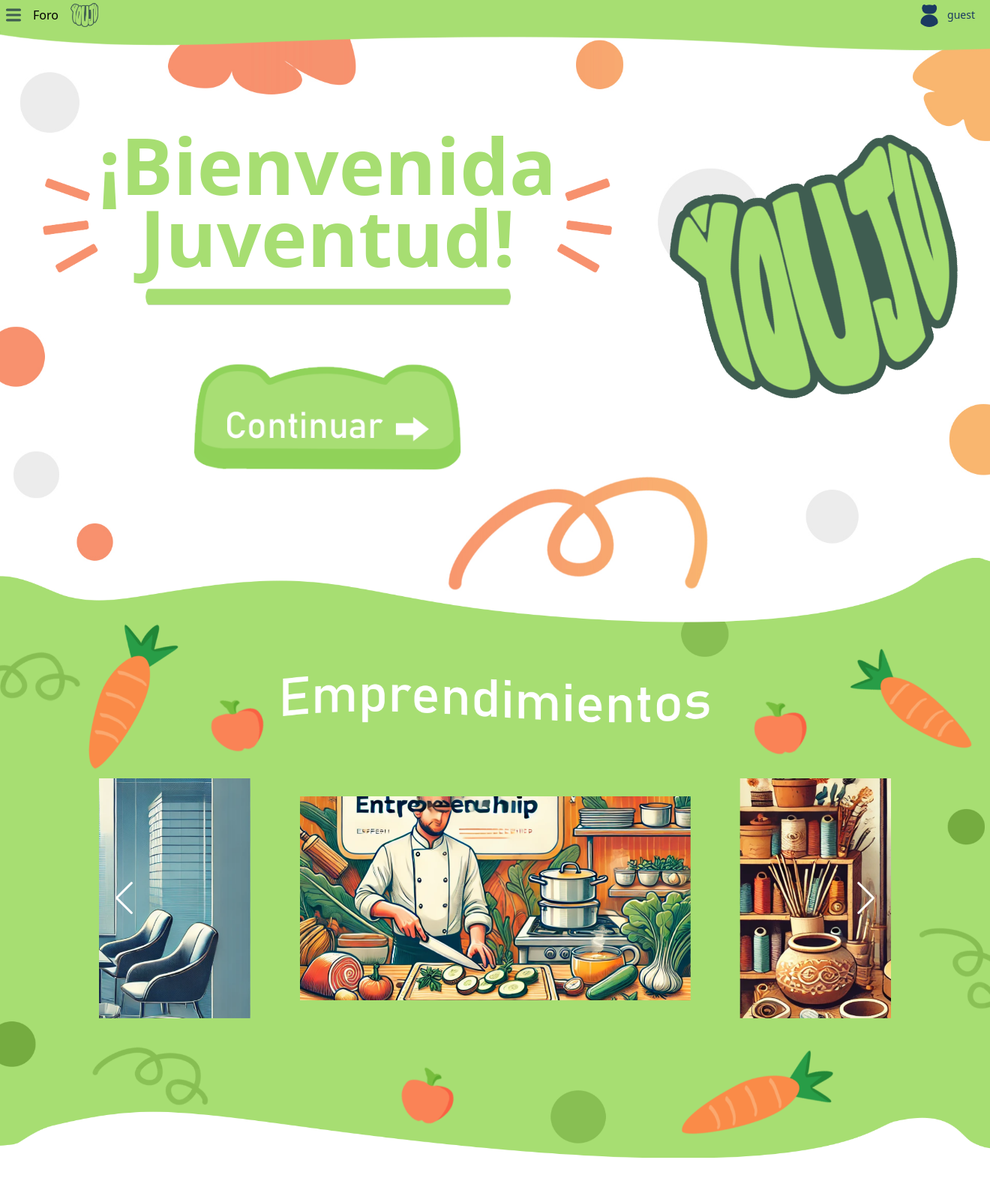
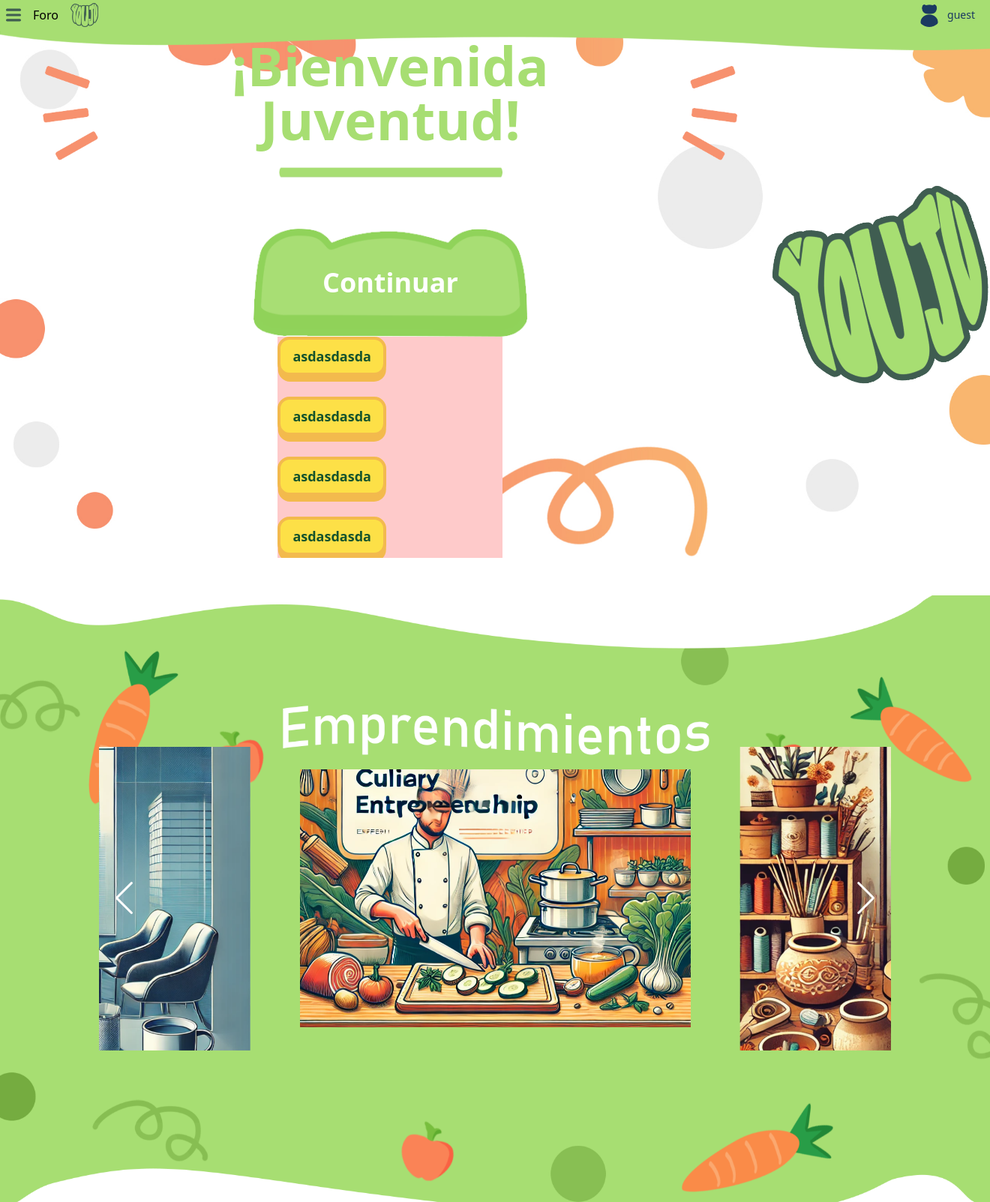
Before and after one commit to YouJu0/YouJu, a PHP site: page /src/index.php in a window 1320 px wide. Shown: the whole page at 75% size. Run offline with PHP 8.4, Linux system fonts and the light colour scheme; some libraries are stand-ins or nearby versions.

Commit message:
arreglos en responsive, tamaños de elementos y creacion de botones para mensajes (No colocados ni termniados)

```diff
--- a/src/index.php
+++ b/src/index.php
@@ -1,12 +1,13 @@
 <?php
 include_once('./tools/sessionConfig.php');
-if (!isset($_SESSION['sesionMain'])) {
-  //si no está seteada te manda para login
-  //header("Location: ./pages/sesiones/login.php");
 $offline = array(
   "estado" => "deslogeado",
   "name" => "guest"
 );
+
+if (!isset($_SESSION['sesionMain'])) {
+  // Si no está seteada te manda para login (descomentar si se requiere redirección)
+  // header("Location: ./pages/sesiones/login.php");
 }
 ?>
 
@@ -29,9 +30,10 @@ if (!isset($_SESSION['sesionMain'])) {
     .swiper-container {
       display: flex;
       justify-content: center;
+
       width: 80%;
       margin-inline: auto;
-      height: 40vh;
+      height: 50%;
       overflow: hidden;
       position: relative;
     }
@@ -79,20 +81,18 @@ if (!isset($_SESSION['sesionMain'])) {
       margin-top: 50px;
     }
 
-
-/* Estilo del popup no borrar pls a menos que lo cambien por algo mejor jeje */
     .popup {
-    display: none; /* Ocultar el popup por defecto */
+      display: none;
       position: fixed;
       left: 0;
       top: 0;
       width: 100%;
       height: 100%;
-    background-color: rgba(0, 0, 0, 0.7); /* Fondo semitransparente */
+      background-color: rgba(0, 0, 0, 0.7);
       justify-content: center;
       align-items: center;
-    z-index: 1000; /* Asegurarse de que esté sobre otros elementos */
-    pointer-events: none; /* Deshabilitar interacción con elementos subyacentes */
+      z-index: 1000;
+      pointer-events: none;
     }
 
     .popup-content {
@@ -101,7 +101,8 @@ if (!isset($_SESSION['sesionMain'])) {
       border-radius: 5px;
       width: 300px;
       text-align: center;
-    pointer-events: auto; /* Habilitar interacción con el contenido del popup */
+      pointer-events: auto;
+      position: relative;
     }
 
     .close {
@@ -111,16 +112,16 @@ if (!isset($_SESSION['sesionMain'])) {
       cursor: pointer;
       font-size: 24px;
     }
-
-
-
   </style>
 </head>
 
-<body>
+<body class="flex flex-col max-w-screen ">
+
+  <!-- Cabeza de la pagina -->
+
   <img id="img-header" class="flex absolute w-screen mt-9" style="z-index: 100;" src="./assets/headerWave.png" alt="">
 
-  <header class="flex flex-row fixed z-[999] h-9 bg-[#A7DE72] py-5 items-center justify-between px-2 top-0 w-full">
+  <header class="flex flex-row fixed z-[999] h-9 bg-[#A7DE72] py-5 items-center justify-between px-2 top-0 w-screen">
     <div class="flex items-center h-full flex-row gap-4 justify-center">
       <!-- Menú desplegable de izquierda a derecha -->
       <div class="hs-dropdown relative inline-flex">
@@ -128,21 +129,28 @@ if (!isset($_SESSION['sesionMain'])) {
           <img src="assets/menu.svg" class="h-5" alt="">
         </button>
         <div class="hs-dropdown-menu transition-[opacity,margin] duration hs-dropdown-open:opacity-100 opacity-0 hidden min-w-[200px] bg-white shadow-md rounded-lg p-2 mt-2 dark:bg-neutral-800 dark:border dark:border-neutral-700 dark:divide-neutral-700" aria-labelledby="hs-menu-trigger">
-          <a class="flex items-center gap-x-3.5 py-2 px-3 rounded-lg text-sm text-gray-800 hover:bg-gray-100 focus:outline-none focus:bg-gray-100 dark:text-neutral-400 dark:hover:bg-neutral-700 dark:hover:text-neutral-300 dark:focus:bg-neutral-700" href="#">
-            Inicio
-          </a>
-          <a class="flex items-center gap-x-3.5 py-2 px-3 rounded-lg text-sm text-gray-800 hover:bg-gray-100 focus:outline-none focus:bg-gray-100 dark:text-neutral-400 dark:hover:bg-neutral-700 dark:hover:text-neutral-300 dark:focus:bg-neutral-700" href="#">
-            Servicios
-          </a>
-          <a class="flex items-center gap-x-3.5 py-2 px-3 rounded-lg text-sm text-gray-800 hover:bg-gray-100 focus:outline-none focus:bg-gray-100 dark:text-neutral-400 dark:hover:bg-neutral-700 dark:hover:text-neutral-300 dark:focus:bg-neutral-700" href="#">
-            Contacto
-          </a>
+          <a class="flex items-center gap-x-3.5 py-2 px-3 rounded-lg text-sm
+                  text-gray-800 hover:bg-gray-100 focus:outline-none
+                  focus:bg-gray-100 dark:text-neutral-400
+                  dark:hover:bg-neutral-700 dark:hover:text-neutral-300
+                  dark:focus:bg-neutral-700"
+            href="#">Inicio</a>
+          <a class="flex items-center gap-x-3.5 py-2 px-3 rounded-lg text-sm
+                  text-gray-800 hover:bg-gray-100 focus:outline-none
+                  focus:bg-gray-100 dark:text-neutral-400 dark:hover:bg-neutral-700
+                  dark:hover:text-neutral-300 dark:focus:bg-neutral-700"
+            href="#">Servicios</a>
+          <a class="flex items-center gap-x-3.5 py-2 px-3 rounded-lg text-sm
+                  text-gray-800 hover:bg-gray-100 focus:outline-none
+                  focus:bg-gray-100 dark:text-neutral-400 dark:hover:bg-neutral-700
+                  dark:hover:text-neutral-300 dark:focus:bg-neutral-700"
+            href="#">Contacto</a>
         </div>
       </div>
       <?php
-            if(isset($_SESSION['sesionMain'])){
+      if (isset($_SESSION['sesionMain'])) {
         echo '<a href="./pages/chat/chat.php"> Foro </a>';
-            } else{
+      } else {
         echo '<button id="openPopup">Foro</button>';
       }
       ?>
@@ -156,9 +164,9 @@ if (!isset($_SESSION['sesionMain'])) {
           <img class="w-8 h-auto rounded-full" src="assets/users.png">
           <span class="text-[#1B3A61] font-medium truncate max-w-[7.5rem]">
             <?php
-            if(isset($_SESSION['sesionMain'])){
+            if (isset($_SESSION['sesionMain'])) {
               echo $_SESSION['sesionMain']['nombre'];
-            } else{
+            } else {
               echo $offline["name"];
             }
             ?>
@@ -184,13 +192,13 @@ if (!isset($_SESSION['sesionMain'])) {
               Mi Perfil
             </a>
             <?php
-          if(isset($_SESSION['datosEmprendimiento'])){
+            if (isset($_SESSION['datosEmprendimiento'])) {
             ?>
               <a class="flex items-center gap-x-3.5 py-2 px-3 rounded-lg text-sm text-gray-800 hover:bg-gray-100 focus:outline-none focus:bg-gray-100 dark:text-neutral-400 dark:hover:bg-neutral-700 dark:hover:text-neutral-300 dark:focus:bg-neutral-700" href="./emprendimiento.php">
                 emprendimiento : <?php echo $_SESSION['datosEmprendimiento']["nombreEmprendimiento"]; ?>
               </a>
             <?php
-          }else {
+            } else {
             ?>
               <a class="flex items-center gap-x-3.5 py-2 px-3 rounded-lg text-sm text-gray-800 hover:bg-gray-100 focus:outline-none focus:bg-gray-100 dark:text-neutral-400 dark:hover:bg-neutral-700 dark:hover:text-neutral-300 dark:focus:bg-neutral-700" href="./pages/sesiones/registerEmprendimiento.php">
                 Registrar emprendimieto
@@ -211,28 +219,102 @@ if (!isset($_SESSION['sesionMain'])) {
 
   </header>
 
-  <main class="container">
-    <section id="welcome" class="flex flex-row justify-between items-center h-[calc(100vh-3.5rem)]">
-      <img src="./assets/backgrounds/first.jpg" alt="bg" class="absolute top-2 w-screen h-full z-[-1]">
-      <div class="flex flex-col justify-center items-center">
-        <div class="flex items-center p-14 text-[#A7DE72]">
+  <!-- Fin de la sección de encabezado -->
+
+
+
+  <!-- Inicio de la sección de bienvenida -->
+
+  <style>
+    #welcome {
+      background-image: url("./assets/backgrounds/first.jpg");
+      background-size: cover;
+      background-repeat: no-repeat;
+      background-position: center;
+    }
+  </style>
+
+  <main class="container max-w-[100vw] h-auto items-center justify-center ">
+    <section id="welcome" class="flex flex-col xl:flex-row justify-between items-center h-[calc(100vh-3.5rem)] overflow-hidden">
+      <div class="flex flex-col justify-center items-center w-full xl:w-auto">
+        <div class="flex items-center p-14 text-[#A7DE72] overflow-hidden mx-auto ">
           <img src="./assets/lines-title.png" class="h-32" alt="">
-          <div class="flex flex-col w-min justify-center">
-            <h1 class="text-[6.5rem] font-semibold leading-[6rem] text-center">¡Bienvenida Juventud!</h1>
-            <img src="./assets/underline.png" class="w-4/5 m-auto" alt="">
+          <div class="flex flex-col justify-center mx-4">
+            <h1 class="text-2xl sm:text-xl md:text-3xl lg:text-7xl font-semibold leading-tight text-center mx-auto">¡Bienvenida Juventud!</h1>
+            <img src="./assets/underline.png" class="w-4/5 m-auto mt-2 sm:w-3/5 md:w-2/5 sm:mt-4" alt="">
           </div>
           <img src="./assets/lines-title.png" class="h-32 scale-x-[-1]" alt="">
         </div>
-        <a href="#services" id="start-button" class="flex items-center justify-center">
-          <img src="./assets/first-button.png" class="h-36" alt="">
+
+        <a href="#services" id="start-button" class="btn flex items-center justify-center relative">
+          <p class="absolute inset text-4xl font-semibold text-white size-full flex items-center justify-center hover:mt-4 transition-all">
+            Continuar
+          </p>
+          <img src="./assets/components/btn/btn-green.png" class="btn h-20 sm:h-36" alt="">
         </a>
+
+        <style>
+          div.bubble {
+
+            /* &::after {
+              content: "";
+              position: absolute;
+              inset: 0;
+              background-color: #F3BA4D;
+              z-index: 0;
+              margin-bottom: -10px;
+              border-radius: 0.5rem
+            } */
+
+          }
+        </style>
+
+        <div class="size-[300px] bg-red-200 flex flex-col gap-5">
+
+          <div class="bubble relative w-max max-w-full mb-[8px]">
+            <div class="background absolute z-0 left-[50%] translate-x-[-50%] w-full h-full top-[8px] rounded-2xl bg-[#F3BA4D]"></div>
+
+            <div class="background sticky z-10 border-4 border-[#F3BA4D] w-max max-w-full bg-yellow-300 text-green-900 font-bold text-lg px-4 py-2 rounded-2xl truncate">
+              asdasdasda
             </div>
-      <img src="./assets/logo.png" class="h-80 -rotate-[16deg]" alt="">
+          </div>
+          <div class="bubble relative w-max max-w-full mb-[8px]">
+            <div class="background absolute z-0 left-[50%] translate-x-[-50%] w-full h-full top-[8px] rounded-2xl bg-[#F3BA4D]"></div>
+
+            <div class="background sticky z-10 border-4 border-[#F3BA4D] w-max max-w-full bg-yellow-300 text-green-900 font-bold text-lg px-4 py-2 rounded-2xl truncate">
+              asdasdasda
+            </div>
+          </div>
+          <div class="bubble relative w-max max-w-full mb-[8px]">
+            <div class="background absolute z-0 left-[50%] translate-x-[-50%] w-full h-full top-[8px] rounded-2xl bg-[#F3BA4D]"></div>
+
+            <div class="background sticky z-10 border-4 border-[#F3BA4D] w-max max-w-full bg-yellow-300 text-green-900 font-bold text-lg px-4 py-2 rounded-2xl truncate">
+              asdasdasda
+            </div>
+          </div>
+          <div class="bubble relative w-max max-w-full mb-[8px]">
+            <div class="background absolute z-0 left-[50%] translate-x-[-50%] w-full h-full top-[8px] rounded-2xl bg-[#F3BA4D]"></div>
+
+            <div class="background sticky z-10 border-4 border-[#F3BA4D] w-max max-w-full bg-yellow-300 text-green-900 font-bold text-lg px-4 py-2 rounded-2xl truncate">
+              asdasdasda
+            </div>
+          </div>
+
+        </div>
+      </div>
+
+      <img src="./assets/logo.png" class="h-32 sm:h-80 -rotate-[16deg] mt-10 md:block md:h-60" alt="">
     </section>
 
-    <section id="services" class="flex justify-center items-center h-[calc(100vh+0.56rem)] w-[100vw]">
-      <img src="./assets/backgrounds/second.png" alt="bg" class="absolute top-[calc(100vh-3.5rem)] left-0 w-full h-full z-[1]">
-      <div class="swiper-container">
+    <!-- Fin de la sección de bienvenida -->
+
+
+
+    <!-- Inicio de Sección de Servicios  -->
+
+    <section id="services" class="flex justify-center items-center h-[calc(100vh+0.56rem)] w-full relative bg-[url('./assets/backgrounds/second.png')] bg-cover bg-no-repeat bg-center">
+      <!-- <img src="" alt="bg" class="absolute left-0 w-full z-[1] top-0"> -->
+      <div class="swiper-container relative w-[200px]">
         <div class="swiper-wrapper">
           <div class="swiper-slide">
             <img src="./assets/emprendimientos/a.webp" alt="Imagen 1" />
@@ -254,6 +336,8 @@ if (!isset($_SESSION['sesionMain'])) {
           </div>
         </div>
 
+
+
         <!-- Paginación -->
         <div class="swiper-pagination"></div>
 
@@ -263,13 +347,16 @@ if (!isset($_SESSION['sesionMain'])) {
       </div>
 
     </section>
+
+    <!-- Fin de Sección de Servicios  -->
   </main>
-        <!--zona para popup -->
+
+  <!-- Zona para popup -->
   <div id="popup" class="popup">
     <div class="popup-content">
       <span id="closePopup" class="close">&times;</span>
       <h2>Usuario Offline</h2>
-            <p>para acceder a todo el contenido de la pagina debes de estar logeado</p>
+      <p>Para acceder a todo el contenido de la página debes de estar logeado.</p>
       <a href="./pages/sesiones/login.php">[Log-In]</a>
       <br>
       <a href="./pages/sesiones/register.php">[Sign-In]</a>
@@ -297,7 +384,7 @@ if (!isset($_SESSION['sesionMain'])) {
     });
   </script>
 
-    <!--script para los popups by el papu osea dilan -->
+  <!-- Script para los popups -->
   <script>
     document.addEventListener('DOMContentLoaded', () => {
       const openPopupButton = document.getElementById('openPopup');
@@ -314,13 +401,26 @@ if (!isset($_SESSION['sesionMain'])) {
         popup.style.pointerEvents = 'none'; // Deshabilitar interacción con el popup
       });
 
-    // Opcional: Ocultar el popup si se hace clic fuera de él
+      // Ocultar el popup si se hace clic fuera de él
       window.addEventListener('click', (event) => {
         if (event.target === popup) {
           popup.style.display = 'none';
           popup.style.pointerEvents = 'none'; // Deshabilitar interacción con el popup
         }
       });
+
+      const buttons = document.querySelectorAll("a.btn");
+      buttons.forEach((button) => {
+        const buttonImg = button.querySelector("img")
+
+        button.addEventListener("mouseenter", () => {
+          buttonImg.src = "./assets/components/btn/btn-green-hover.png"
+        });
+
+        button.addEventListener("mouseleave", () => {
+          buttonImg.src = "./assets/components/btn/btn-green.png";
+        });
+      });
     });
   </script>
 </body>
--- a/src/main.css
+++ b/src/main.css
@@ -636,24 +636,28 @@ video {
   left: 0px;
 }
 
+.left-\[50\%\] {
+  left: 50%;
+}
+
 .top-0 {
   top: 0px;
 }
 
-.top-2 {
-  top: 0.5rem;
-}
-
-.top-\[calc\(100vh-3\.5rem\)\] {
-  top: calc(100vh - 3.5rem);
+.top-\[8px\] {
+  top: 8px;
 }
 
 .top-full {
   top: 100%;
 }
 
-.z-\[-1\] {
-  z-index: -1;
+.z-0 {
+  z-index: 0;
+}
+
+.z-10 {
+  z-index: 10;
 }
 
 .z-\[1\] {
@@ -673,6 +677,11 @@ video {
   margin-right: 1rem;
 }
 
+.mx-auto {
+  margin-left: auto;
+  margin-right: auto;
+}
+
 .my-2 {
   margin-top: 0.5rem;
   margin-bottom: 0.5rem;
@@ -684,6 +693,14 @@ video {
 
 .mb-2 {
   margin-bottom: 0.5rem;
+}
+
+.mb-\[8px\] {
+  margin-bottom: 8px;
+}
+
+.mt-10 {
+  margin-top: 2.5rem;
 }
 
 .mt-2 {
@@ -748,16 +765,26 @@ video {
   height: 2rem;
 }
 
+.size-\[300px\] {
+  width: 300px;
+  height: 300px;
+}
+
+.size-full {
+  width: 100%;
+  height: 100%;
+}
+
 .h-2 {
   height: 0.5rem;
 }
 
+.h-20 {
+  height: 5rem;
+}
+
 .h-32 {
   height: 8rem;
-}
-
-.h-36 {
-  height: 9rem;
 }
 
 .h-5 {
@@ -766,10 +793,6 @@ video {
 
 .h-8 {
   height: 2rem;
-}
-
-.h-80 {
-  height: 20rem;
 }
 
 .h-9 {
@@ -804,8 +827,8 @@ video {
   width: 2rem;
 }
 
-.w-\[100vw\] {
-  width: 100vw;
+.w-\[200px\] {
+  width: 200px;
 }
 
 .w-\[calc\(100\%-2rem\)\] {
@@ -816,9 +839,9 @@ video {
   width: 100%;
 }
 
-.w-min {
-  width: -moz-min-content;
-  width: min-content;
+.w-max {
+  width: -moz-max-content;
+  width: max-content;
 }
 
 .w-screen {
@@ -831,6 +854,10 @@ video {
 
 .min-w-\[200px\] {
   min-width: 200px;
+}
+
+.max-w-\[100vw\] {
+  max-width: 100vw;
 }
 
 .max-w-\[300px\] {
@@ -847,6 +874,11 @@ video {
 
 .shrink-0 {
   flex-shrink: 0;
+}
+
+.translate-x-\[-50\%\] {
+  --tw-translate-x: -50%;
+  transform: translate(var(--tw-translate-x), var(--tw-translate-y)) rotate(var(--tw-rotate)) skewX(var(--tw-skew-x)) skewY(var(--tw-skew-y)) scaleX(var(--tw-scale-x)) scaleY(var(--tw-scale-y));
 }
 
 .-rotate-\[16deg\] {
@@ -909,6 +941,10 @@ video {
   gap: 1rem;
 }
 
+.gap-5 {
+  gap: 1.25rem;
+}
+
 .gap-x-2 {
   -moz-column-gap: 0.5rem;
        column-gap: 0.5rem;
@@ -942,6 +978,10 @@ video {
   white-space: nowrap;
 }
 
+.rounded-2xl {
+  border-radius: 1rem;
+}
+
 .rounded-full {
   border-radius: 9999px;
 }
@@ -962,12 +1002,21 @@ video {
   border-width: 1px;
 }
 
+.border-4 {
+  border-width: 4px;
+}
+
 .border-\[3px\] {
   border-width: 3px;
 }
 
 .border-solid {
   border-style: solid;
+}
+
+.border-\[\#F3BA4D\] {
+  --tw-border-opacity: 1;
+  border-color: rgb(243 186 77 / var(--tw-border-opacity));
 }
 
 .border-current {
@@ -997,6 +1046,11 @@ video {
   background-color: rgb(167 222 114 / var(--tw-bg-opacity));
 }
 
+.bg-\[\#F3BA4D\] {
+  --tw-bg-opacity: 1;
+  background-color: rgb(243 186 77 / var(--tw-bg-opacity));
+}
+
 .bg-blue-600 {
   --tw-bg-opacity: 1;
   background-color: rgb(37 99 235 / var(--tw-bg-opacity));
@@ -1012,13 +1066,39 @@ video {
   background-color: rgb(17 24 39 / var(--tw-bg-opacity));
 }
 
+.bg-red-200 {
+  --tw-bg-opacity: 1;
+  background-color: rgb(254 202 202 / var(--tw-bg-opacity));
+}
+
 .bg-white {
   --tw-bg-opacity: 1;
   background-color: rgb(255 255 255 / var(--tw-bg-opacity));
 }
 
+.bg-yellow-300 {
+  --tw-bg-opacity: 1;
+  background-color: rgb(253 224 71 / var(--tw-bg-opacity));
+}
+
 .bg-opacity-50 {
   --tw-bg-opacity: 0.5;
+}
+
+.bg-\[url\(\'\.\/assets\/backgrounds\/second\.png\'\)\] {
+  background-image: url('./assets/backgrounds/second.png');
+}
+
+.bg-cover {
+  background-size: cover;
+}
+
+.bg-center {
+  background-position: center;
+}
+
+.bg-no-repeat {
+  background-repeat: no-repeat;
 }
 
 .fill-black {
@@ -1091,8 +1171,19 @@ video {
   vertical-align: bottom;
 }
 
-.text-\[6\.5rem\] {
-  font-size: 6.5rem;
+.text-2xl {
+  font-size: 1.5rem;
+  line-height: 2rem;
+}
+
+.text-4xl {
+  font-size: 2.25rem;
+  line-height: 2.5rem;
+}
+
+.text-lg {
+  font-size: 1.125rem;
+  line-height: 1.75rem;
 }
 
 .text-sm {
@@ -1103,6 +1194,10 @@ video {
 .text-xs {
   font-size: 0.75rem;
   line-height: 1rem;
+}
+
+.font-bold {
+  font-weight: 700;
 }
 
 .font-medium {
@@ -1121,8 +1216,8 @@ video {
   text-transform: lowercase;
 }
 
-.leading-\[6rem\] {
-  line-height: 6rem;
+.leading-tight {
+  line-height: 1.25;
 }
 
 .text-\[\#1B3A61\] {
@@ -1153,6 +1248,11 @@ video {
 .text-gray-800 {
   --tw-text-opacity: 1;
   color: rgb(31 41 55 / var(--tw-text-opacity));
+}
+
+.text-green-900 {
+  --tw-text-opacity: 1;
+  color: rgb(20 83 45 / var(--tw-text-opacity));
 }
 
 .text-white {
@@ -1201,6 +1301,10 @@ video {
 
 .duration-500 {
   transition-duration: 500ms;
+}
+
+.hover\:mt-4:hover {
+  margin-top: 1rem;
 }
 
 .hover\:bg-blue-700:hover {
@@ -1264,6 +1368,65 @@ video {
 
 .selected.hs-combo-box-selected\:block {
   display: block;
+}
+
+@media (min-width: 640px) {
+  .sm\:mt-4 {
+    margin-top: 1rem;
+  }
+
+  .sm\:h-36 {
+    height: 9rem;
+  }
+
+  .sm\:h-80 {
+    height: 20rem;
+  }
+
+  .sm\:w-3\/5 {
+    width: 60%;
+  }
+
+  .sm\:text-xl {
+    font-size: 1.25rem;
+    line-height: 1.75rem;
+  }
+}
+
+@media (min-width: 768px) {
+  .md\:block {
+    display: block;
+  }
+
+  .md\:h-60 {
+    height: 15rem;
+  }
+
+  .md\:w-2\/5 {
+    width: 40%;
+  }
+
+  .md\:text-3xl {
+    font-size: 1.875rem;
+    line-height: 2.25rem;
+  }
+}
+
+@media (min-width: 1024px) {
+  .lg\:text-7xl {
+    font-size: 4.5rem;
+    line-height: 1;
+  }
+}
+
+@media (min-width: 1280px) {
+  .xl\:w-auto {
+    width: auto;
+  }
+
+  .xl\:flex-row {
+    flex-direction: row;
+  }
 }
 
 @media (prefers-color-scheme: dark) {
```
Also changed, not shown: src/assets/components/btn/btn-green-hover.png (added), src/assets/components/btn/btn-green.png (added). Lines whose indentation alone changed are shown as unchanged.
